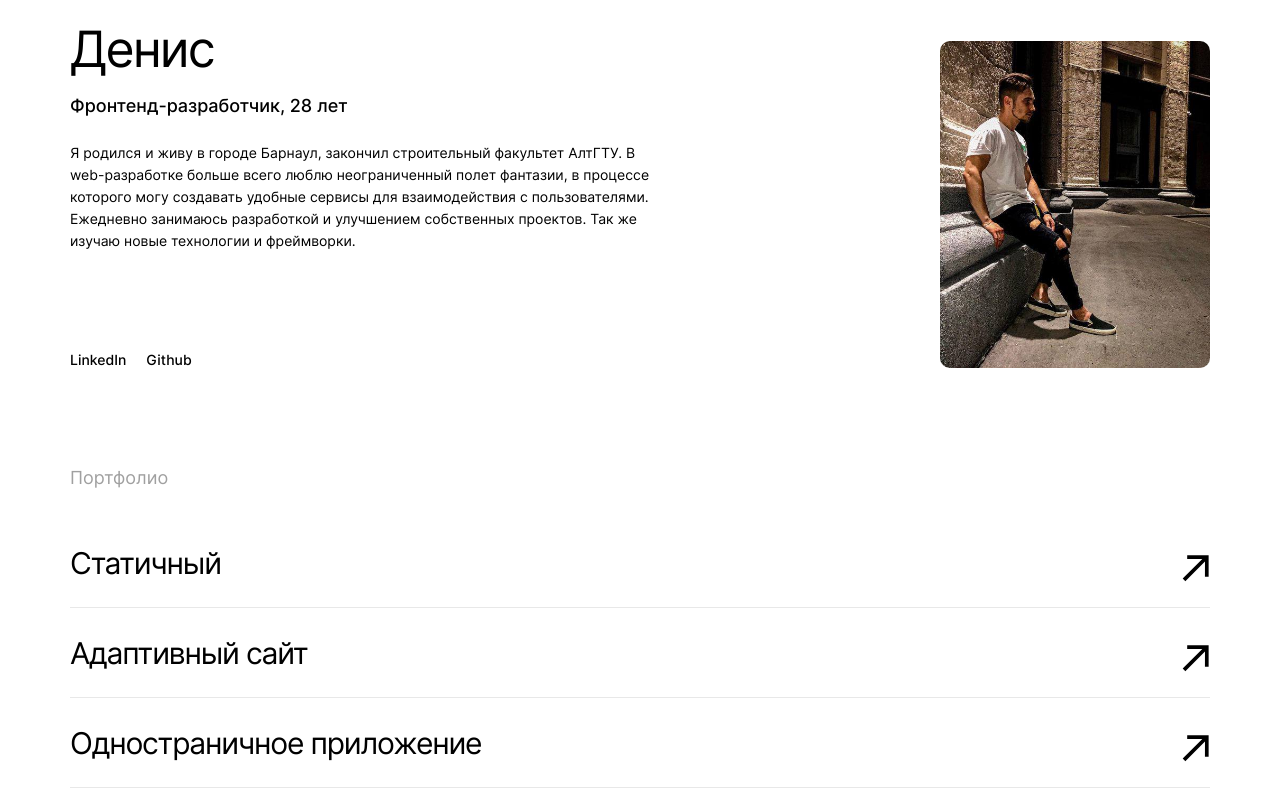
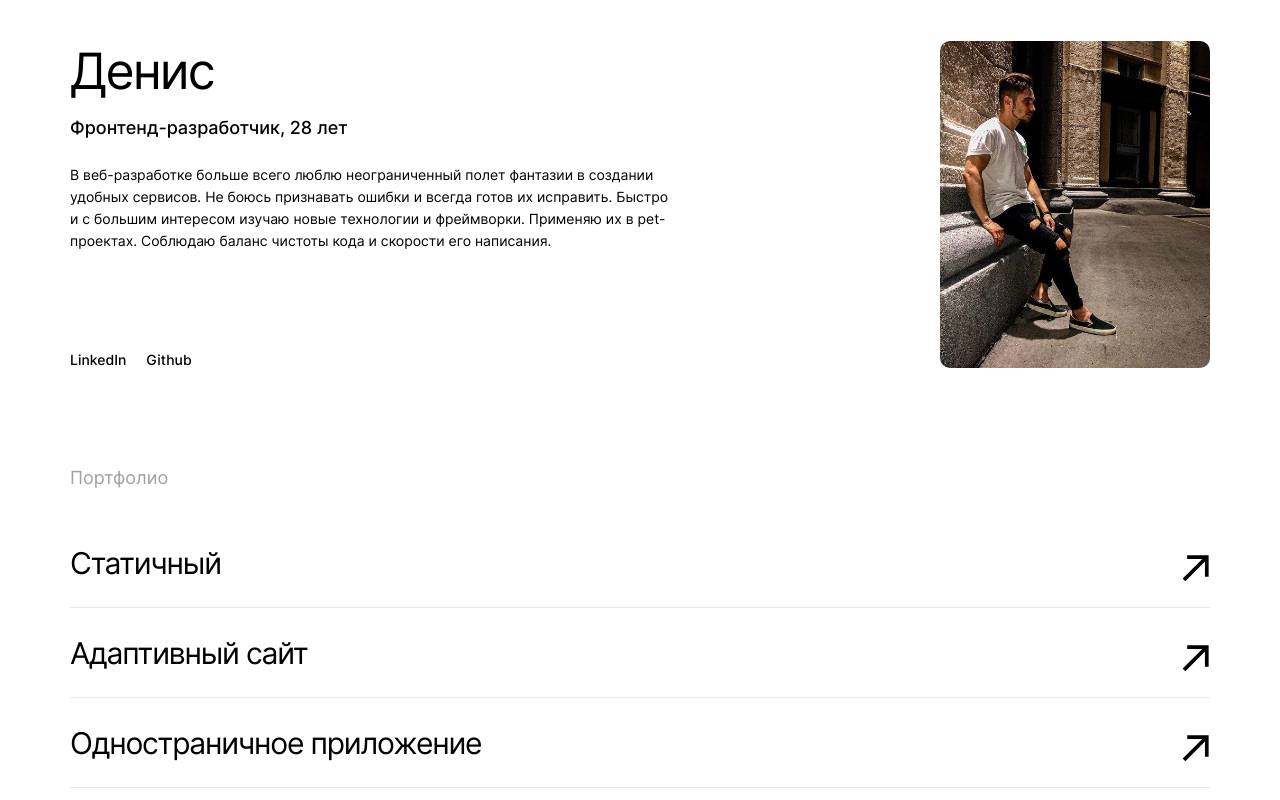
Before and after one commit to codelnd/movies-explorer-frontend, a React (Create React App) app: page / in a window 1280 px wide. Shown: the part 1993-2793 px from the top of the page. Built offline with nearby package versions, Linux system fonts and the light colour scheme.

Commit message:
refactor: дополнить компонент aboutme

```diff
--- a/src/components/AboutMe/AboutMe.js
+++ b/src/components/AboutMe/AboutMe.js
@@ -12,17 +12,16 @@ function Techs({ children, studentRef }) {
           <h2 className="about-me__title">Денис</h2>
           <h3 className="about-me__title-mini">Фронтенд-разработчик, 28 лет</h3>
           <p className="about-me__paragraph">
-            Я родился и живу в городе Барнаул, закончил строительный факультет
-            АлтГТУ. В web-разработке больше всего люблю неограниченный полет
-            фантазии, в процессе которого могу создавать удобные сервисы для
-            взаимодействия с пользователями. Ежедневно занимаюсь разработкой и
-            улучшением собственных проектов. Так же изучаю новые технологии и
-            фреймворки.
+            В веб-разработке больше всего люблю неограниченный полет фантазии в
+            создании удобных сервисов. Не боюсь признавать ошибки и всегда готов
+            их исправить. Быстро и с большим интересом изучаю новые технологии и
+            фреймворки. Применяю их в pet-проектах. Соблюдаю баланс чистоты кода
+            и скорости его написания.
           </p>
           <div className="about-me__links">
             <a
               className="about-me__link"
-              href="https://www.linkedin.com/in/denis-bezukladnikov-9795a1253/"
+              href="https://www.linkedin.com/in/codenis/"
               rel="noopener noreferrer"
               target="_blank"
             >
```
